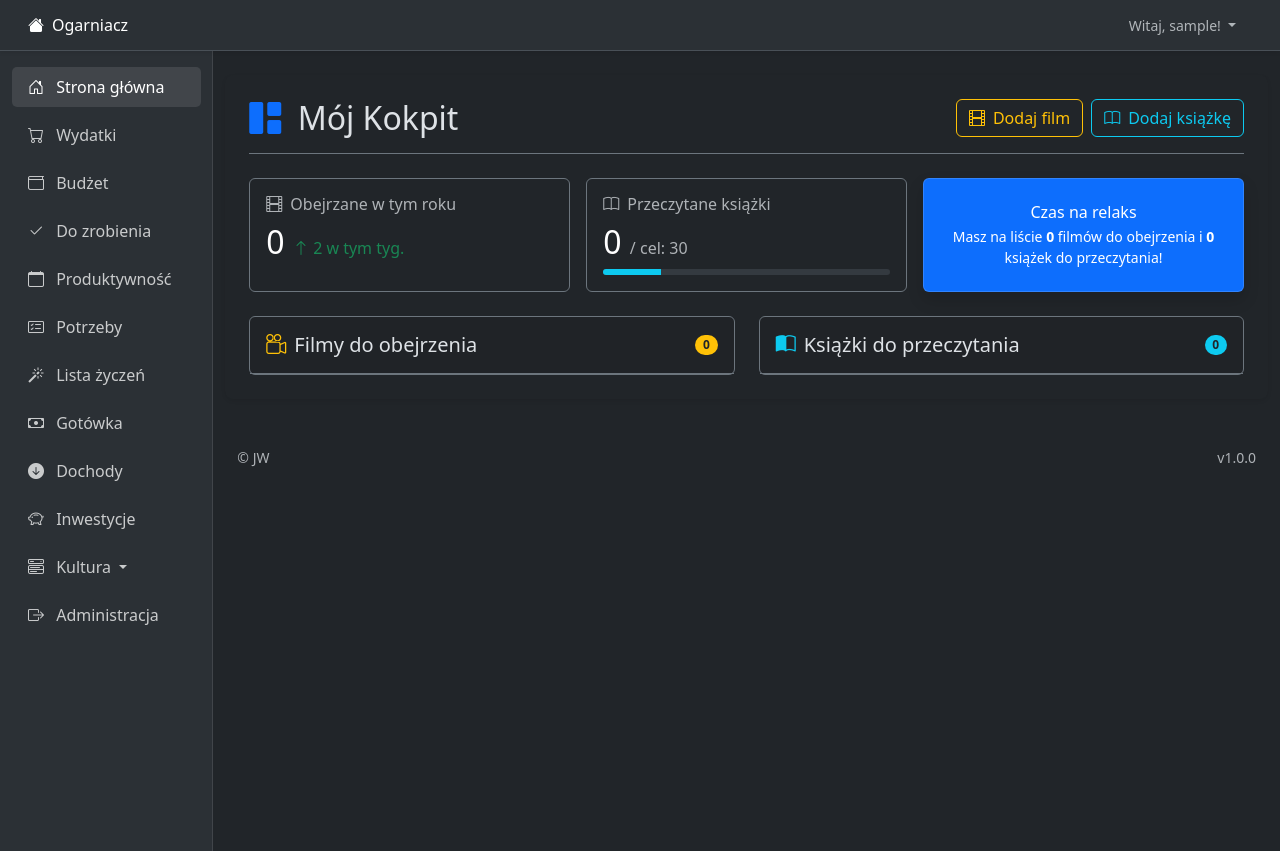
After one commit to spirytus100/ogarniacz, a Django app: page /culture/propositions/ in a window 1280 px wide. The commit adds this page. Run offline with Django 5.2, Linux system fonts and the light colour scheme; the visitor is signed in with stand-in values (Sample User, id 1); data that the repository does not hold is empty; parts of the project's set-up code (start-up, migrations or seed data) failed here and were passed over.

Commit message:
Dodanie propozycji filmów i książek

```diff
--- a/culture/admin.py
+++ b/culture/admin.py
@@ -1,7 +1,7 @@
 from django.contrib import admin
 
-from .models import MovieGenre, Movie, Book
+from .models import MovieGenre, Movie, Book, MovieProposition, BookProposition
 
 
 
-admin.site.register([MovieGenre, Movie, Book])
+admin.site.register([MovieGenre, Movie, Book, MovieProposition, BookProposition])
--- a/culture/models.py
+++ b/culture/models.py
@@ -40,9 +40,10 @@ class Book(models.Model):
         return ", ".join((self.author, self.title))
 
 
-class MovieSuggestion(models.Model):
+class MovieProposition(models.Model):
     title = models.CharField(max_length=200, unique=True)
     genre_id = models.ForeignKey(MovieGenre, null=True, on_delete=models.SET_NULL)
+    production_year = models.SmallIntegerField(validators=[MinValueValidator(1900), MaxValueValidator(2100)], null=True, blank=True)
     created_at = models.DateTimeField(auto_now_add=True)
     updated_at = models.DateTimeField(auto_now=True)
 
@@ -50,9 +51,10 @@ class MovieSuggestion(models.Model):
         return self.title
 
 
-class BookSuggestion(models.Model):
+class BookProposition(models.Model):
     author = models.CharField(max_length=100, blank=True)
     title = models.CharField(max_length=200, unique=True)
+    published_year = models.SmallIntegerField(validators=[MinValueValidator(1500), MaxValueValidator(2100)], null=True, blank=True)
     created_at = models.DateTimeField(auto_now_add=True)
     updated_at = models.DateTimeField(auto_now=True)
 
--- /dev/null
+++ b/culture/templates/propositions/index.html
@@ -0,0 +1,131 @@
+{% extends "base.html" %}
+
+{% block title %}Propozycje{% endblock %}
+
+{% block content %}
+<!-- Jeśli nie masz ustawionego dark mode na poziomie <body>, ten div wymusi ciemny motyw dla całego dashboardu -->
+<div data-bs-theme="dark" class="text-body bg-body p-4 rounded-3 shadow-sm">
+
+    <!-- NAGŁÓWEK I PRZYCISK DODAWANIA -->
+    <div class="d-flex justify-content-between align-items-center mb-4 border-bottom border-secondary pb-3">
+        <h2 class="mb-0">
+            <i class="bi bi-grid-1x2-fill text-primary me-2"></i> Mój Kokpit
+        </h2>
+
+        <!-- Kontener grupujący przyciski (teraz linki) -->
+        <div class="d-flex gap-2">
+            <!-- Link do formularza filmów -->
+            <a href="{% url 'new_movie_proposition' %}" class="btn btn-outline-warning d-flex align-items-center">
+                <i class="bi bi-film me-2"></i> Dodaj film
+            </a>
+
+            <!-- Link do formularza książek -->
+            <a href="{% url 'new_book_proposition' %}" class="btn btn-outline-info d-flex align-items-center">
+                <i class="bi bi-book me-2"></i> Dodaj książkę
+            </a>
+        </div>
+    </div>
+
+    <!-- SEKCJA STATYSTYK (BAJERY) -->
+    <div class="row g-3 mb-4">
+        <div class="col-md-4">
+            <div class="card text-bg-dark border-secondary h-100">
+                <div class="card-body">
+                    <h6 class="text-muted"><i class="bi bi-film me-2"></i>Obejrzane w tym roku</h6>
+                    <h2 class="mb-0">{{ watched_this_year }} <span class="fs-6 text-success"><i class="bi bi-arrow-up"></i> 2 w tym tyg.</span></h2>
+                </div>
+            </div>
+        </div>
+        <div class="col-md-4">
+            <div class="card text-bg-dark border-secondary h-100">
+                <div class="card-body">
+                    <h6 class="text-muted"><i class="bi bi-book me-2"></i>Przeczytane książki</h6>
+                    <h2 class="mb-0">{{ read_this_year }} <span class="fs-6 text-muted">/ cel: 30</span></h2>
+                    <!-- Pasek postępu celu -->
+                    <div class="progress mt-2" style="height: 6px;">
+                        <div class="progress-bar bg-info" role="progressbar" style="width: 20%;" aria-valuenow="20" aria-valuemin="0" aria-valuemax="100"></div>
+                    </div>
+                </div>
+            </div>
+        </div>
+        <div class="col-md-4">
+            <div class="card text-bg-primary h-100 shadow">
+                <div class="card-body d-flex flex-column justify-content-center align-items-center text-center">
+                    <h6 class="mb-1">Czas na relaks</h6>
+                    <p class="mb-0 small">Masz na liście <strong>{{ total_movies_to_watch }}</strong> filmów do obejrzenia i <strong>{{ total_books_to_read }}</strong> książek do przeczytania!</p>
+                </div>
+            </div>
+        </div>
+    </div>
+
+    <!-- GŁÓWNE LISTY: FILMY I KSIĄŻKI -->
+    <!-- Dodano align-items-start, by kolumny nie rozciągały się do siebie nawzajem -->
+    <div class="row g-4 align-items-start">
+
+        <!-- LISTA FILMÓW -->
+        <div class="col-lg-6">
+            <!-- USUNIĘTO: h-100 -->
+            <div class="card border-secondary bg-dark-subtle">
+                <div class="card-header border-secondary d-flex justify-content-between align-items-center py-3">
+                    <h5 class="mb-0"><i class="bi bi-camera-reels text-warning me-2"></i>Filmy do obejrzenia</h5>
+                    <span class="badge bg-warning text-dark rounded-pill">{{ total_movies_to_watch }}</span>
+                </div>
+
+                <!-- PRO TIP: Jeśli chcesz by długa lista nie rozpychała strony,
+                    możesz dodać tu np. style="max-height: 400px; overflow-y: auto;" -->
+                <ul class="list-group list-group-flush" style="max-height: 400px; overflow-y: auto;">
+                    <!-- Przykład elementu z pętli Django -->
+                    {% for movie in movies_to_watch %}
+                    <li class="list-group-item bg-transparent border-secondary d-flex justify-content-between align-items-center py-3">
+                        <div class="d-flex align-items-center">
+                            <div>
+                                <h6 class="mb-0">{{ movie.title }}</h6>
+                                <small class="text-muted">{{ movie.production_year }}</small>
+                            </div>
+                        </div>
+                        <div class="d-flex align-items-center">
+                            <span class="badge text-bg-secondary me-2">{{ movie.genre_id }}</span>
+                            <a href="{% url 'delete_movie_proposition' pk=movie.id %}" class="btn btn-danger ms-2">
+                                <i class="bi bi-trash3"></i>
+                            </a>
+                        </div>
+                    </li>
+                    {% endfor %}
+                </ul>
+            </div>
+        </div>
+
+        <!-- LISTA KSIĄŻEK -->
+        <div class="col-lg-6">
+            <!-- USUNIĘTO: h-100 -->
+            <div class="card border-secondary bg-dark-subtle">
+                <div class="card-header border-secondary d-flex justify-content-between align-items-center py-3">
+                    <h5 class="mb-0"><i class="bi bi-book-half text-info me-2"></i>Książki do przeczytania</h5>
+                    <span class="badge bg-info text-dark rounded-pill">{{ total_books_to_read }}</span>
+                </div>
+                <ul class="list-group list-group-flush">
+                    <!-- Przykład elementu z pętli Django -->
+                    {% for book in books_to_read %}
+                    <li class="list-group-item bg-transparent border-secondary d-flex justify-content-between align-items-center py-3">
+                        <div class="d-flex align-items-center">
+                            <div>
+                                <h6 class="mb-0">{{ book.title }}</h6>
+                                <small class="text-muted">{{ book.author }}</small>
+                            </div>
+                        </div>
+                        <div class="d-flex align-items-center">
+                            <span class="badge text-bg-dark border border-secondary me-2">Audiobook</span>
+                            <a href="{% url 'delete_book_proposition' pk=book.id %}" class="btn btn-danger ms-2">
+                                <i class="bi bi-trash3"></i>
+                            </a>
+                        </div>
+                    </li>
+                    {% endfor %}
+                </ul>
+            </div>
+        </div>
+
+    </div>
+</div>
+
+{% endblock %}
--- a/culture/urls.py
+++ b/culture/urls.py
@@ -15,4 +15,9 @@ urlpatterns = [
     path("books/<int:pk>/edit", views.edit_book, name="edit_book"),
     path("books/new", views.new_book, name="new_book"),
     path("books/<int:pk>/delete", views.delete_book, name="delete_book"),
+    path("propositions/", views.propositions_dashboard, name="propositions_dashboard"),
+    path("propositions/movies/new", views.new_movie_proposition, name="new_movie_proposition"),
+    path("propositions/books/new", views.new_book_proposition, name="new_book_proposition"),
+    path("propositions/movies/<int:pk>/delete", views.delete_movie_proposition, name="delete_movie_proposition"),
+    path("propositions/books/<int:pk>/delete", views.delete_book_proposition, name="delete_book_proposition"),
 ]
--- a/culture/views.py
+++ b/culture/views.py
@@ -1,10 +1,12 @@
+import datetime
+
 from django.http import HttpResponse
 from django.shortcuts import render, get_object_or_404, redirect
 from django.core.paginator import Paginator
 from django.contrib import messages
 
-from .models import Movie, Book
-from .forms import MovieForm, BookForm
+from .models import Movie, Book, MovieProposition, BookProposition
+from .forms import MovieForm, BookForm, MoviePropositionForm, BookPropositionForm
 
 
 
@@ -146,3 +148,77 @@ def delete_book(request, pk):
     # wyświetlamy stronę z prośbą o potwierdzenie
     context = {'book': book}
     return render(request, 'books/confirm_delete.html', context)
+
+
+# PROPOZYCJE
+
+def propositions_dashboard(request):
+    movies_to_watch = MovieProposition.objects.all().order_by("-created_at")[:10]
+    books_to_read = BookProposition.objects.all().order_by("-created_at")[:10]
+    total_movies_to_watch = MovieProposition.objects.count()
+    total_books_to_read = BookProposition.objects.count()
+    watched_this_year = Movie.objects.filter(watch_date__year=datetime.datetime.now().year).count()
+    read_this_year = Book.objects.filter(date_finished__year=datetime.datetime.now().year).count()
+    context = {
+        'movies_to_watch': movies_to_watch,
+        'books_to_read': books_to_read,
+        'watched_this_year': watched_this_year,
+        'read_this_year': read_this_year,
+        'total_movies_to_watch': total_movies_to_watch,
+        'total_books_to_read': total_books_to_read,
+    }
+    return render(request, 'propositions/index.html', context)
+
+
+def new_movie_proposition(request):
+    if request.method == 'POST':
+        form = MoviePropositionForm(request.POST)
+
+        if form.is_valid():
+            movie_proposition = form.save()
+            return redirect('propositions_dashboard')
+        else:
+            add_errors_to_messages(request, form)
+
+    else:
+        form = MoviePropositionForm()
+
+    return render(request, 'propositions/new_movie_proposition.html', {'form': form})
+
+
+def new_book_proposition(request):
+    if request.method == 'POST':
+        form = BookPropositionForm(request.POST)
+
+        if form.is_valid():
+            book_proposition = form.save()
+            return redirect('propositions_dashboard')
+        else:
+            add_errors_to_messages(request, form)
+
+    else:
+        form = BookPropositionForm()
+
+    return render(request, 'propositions/new_book_proposition.html', {'form': form})
+
+
+def delete_movie_proposition(request, pk):
+    movie_proposition = get_object_or_404(MovieProposition, pk=pk)
+
+    if request.method == "POST":
+        movie_proposition.delete()
+        return redirect('propositions_dashboard')
+
+    context = {'movie_proposition': movie_proposition}
+    return render(request, 'propositions/confirm_delete_movie.html', context)
+
+
+def delete_book_proposition(request, pk):
+    book_proposition = get_object_or_404(BookProposition, pk=pk)
+
+    if request.method == "POST":
+        book_proposition.delete()
+        return redirect('propositions_dashboard')
+
+    context = {'book_proposition': book_proposition}
+    return render(request, 'propositions/confirm_delete_book.html', context)
--- a/templates/base.html
+++ b/templates/base.html
@@ -157,44 +157,23 @@
                                 Inwestycje
                             </a>
                         </li>
-                        <li class="nav-item mb-2">
-                            <a class="nav-link" href="/culture/movies/">
-                                <i class="bi bi-film me-2"></i>
-                                Filmy
+                        <li class="nav-item dropdown mb-2">
+                            <a class="nav-link dropdown-toggle" href="#" role="button" data-bs-toggle="dropdown" aria-expanded="false">
+                                <i class="bi bi-menu-button-wide me-2"></i>
+                                Kultura
                             </a>
-                        </li>
-                        <li class="nav-item mb-2">
-                            <a class="nav-link" href="/culture/books">
-                                <i class="bi bi-book me-2"></i>
-                                Książki
-                            </a>
-                        </li>
-                    </ul>
-
-                    <h6 class="sidebar-heading d-flex justify-content-between align-items-center px-3 mt-4 mb-1 text-muted text-uppercase">
-                        <span>Ustawienia</span>
-                    </h6>
-                    <ul class="nav flex-column mb-2">
-                        <li class="nav-item">
-                            <a class="nav-link" href="#">
-                                <i class="bi bi-gear me-2"></i>
-                                Ustawienia
-                            </a>
+                            <ul class="dropdown-menu">
+                                <li><a class="dropdown-item" href="/culture/movies">Filmy</a></li>
+                                <li><a class="dropdown-item" href="/culture/books">Książki</a></li>
+                                <li><hr class="dropdown-divider"></li> <!-- Opcjonalna linia oddzielająca -->
+                                <li><a class="dropdown-item" href="/culture/propositions">Propozycje</a></li>
+                            </ul>
                         </li>
                         <li class="nav-item">
                             <a class="nav-link" href="/admin/">
                                 <i class="bi bi-box-arrow-right me-2"></i>
                                 Administracja
                             </a>
-                        </li>
-                        <li class="nav-item">
-                            <form action="{% url 'logout' %}" method="post" class="d-inline">
-                                {% csrf_token %}
-                                <a class="nav-link" href="#" onclick="this.closest('form').submit(); return false;">
-                                    <i class="bi bi-box-arrow-right me-2"></i>
-                                    Wyloguj
-                                </a>
-                            </form>
                         </li>
                     </ul>
                 </div>
```
Also changed, not shown: culture/forms.py (+54 -1 lines), culture/templates/propositions/confirm_delete_book.html (added, +32 -0 lines), culture/templates/propositions/confirm_delete_movie.html (added, +32 -0 lines), culture/templates/propositions/new_book_proposition.html (added, +51 -0 lines), culture/templates/propositions/new_movie_proposition.html (added, +51 -0 lines), culture/migrations/0008_bookproposition_alter_book_id_and_more.py (added).
